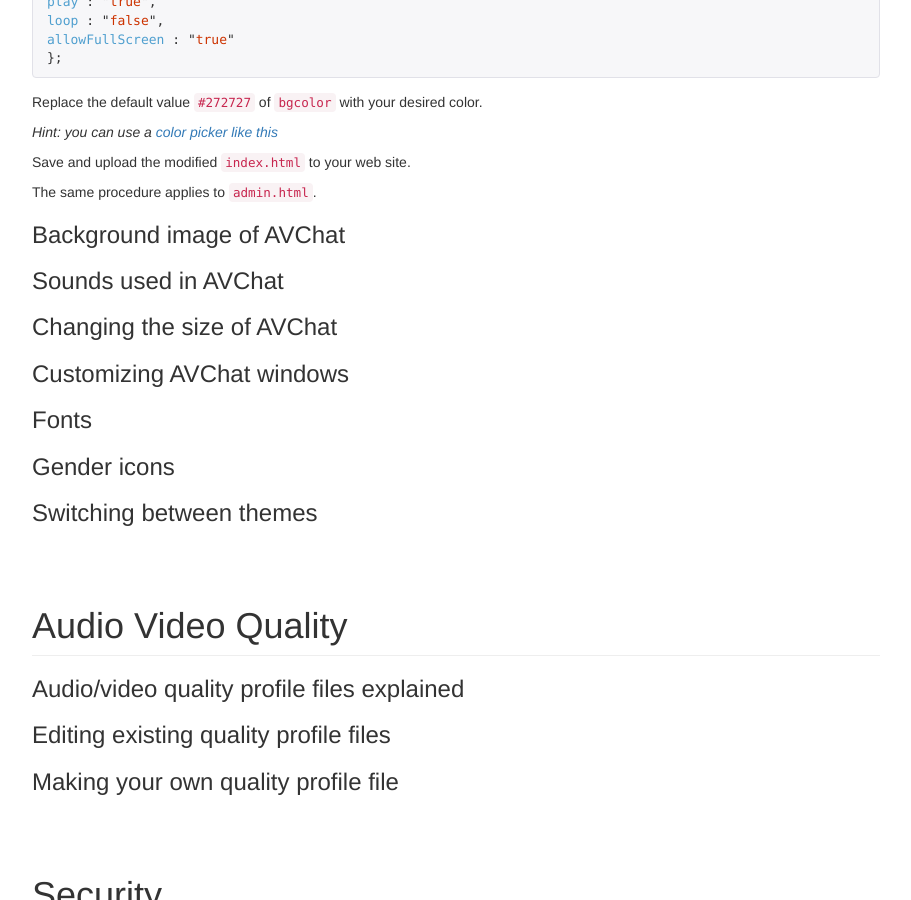
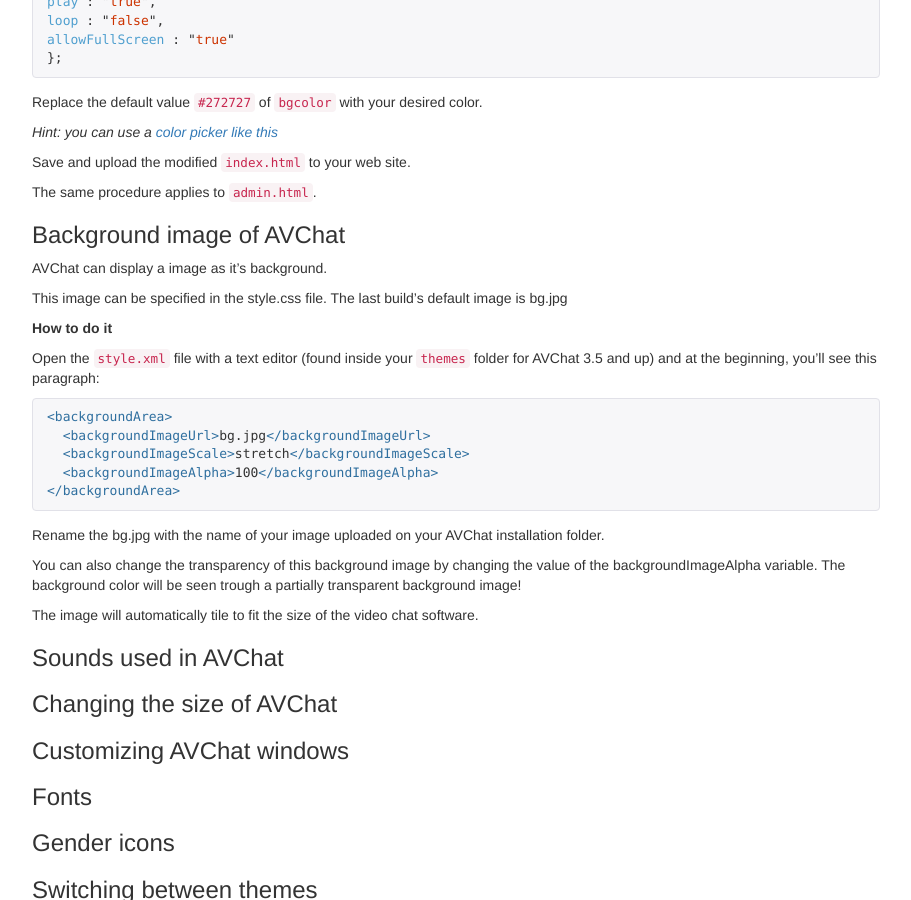
Before and after one commit to nusofthq/avchat-documentation, a Jekyll site: the page built from standalone.md, in a window 1280 px wide and 900 px high, scrolled down 11164 px. Shown: the whole window, without its empty margins (38-949 px from the left). Built offline with Jekyll 4.4.1, drawn with Linux system fonts in a browser that asks for light colours; nearby versions of some CDN libraries; comment, search, counter and statistics services are not loaded.

Commit message:
test to see if the xml highlighting is causing the issue

````diff
--- a/_includes/design.md
+++ b/_includes/design.md
@@ -25,6 +25,28 @@
 
 <h2 id="changing-bg-image">Background image of AVChat</h2>
 
+AVChat can display a image as it's background.
+
+This image can be specified in the style.css file. The last build's default image is bg.jpg
+
+**How to do it**
+
+Open the `style.xml` file with a text editor (found inside your `themes` folder for AVChat 3.5 and up) and at the beginning, you'll see this paragraph:
+
+```xml
+<backgroundArea>
+  <backgroundImageUrl>bg.jpg</backgroundImageUrl>
+  <backgroundImageScale>stretch</backgroundImageScale>
+  <backgroundImageAlpha>100</backgroundImageAlpha>
+</backgroundArea>
+```
+
+Rename the bg.jpg with the name of your image uploaded on your AVChat installation folder.
+
+You can also change the transparency of this background image by changing the value of the backgroundImageAlpha variable. The background color will be seen trough a partially transparent background image!
+
+The image will automatically tile to fit the size of the video chat software.
+
 <h2 id="changing-sounds">Sounds used in AVChat</h2>
 
 <h2 id="changing-size">Changing the size of AVChat</h2>
````
